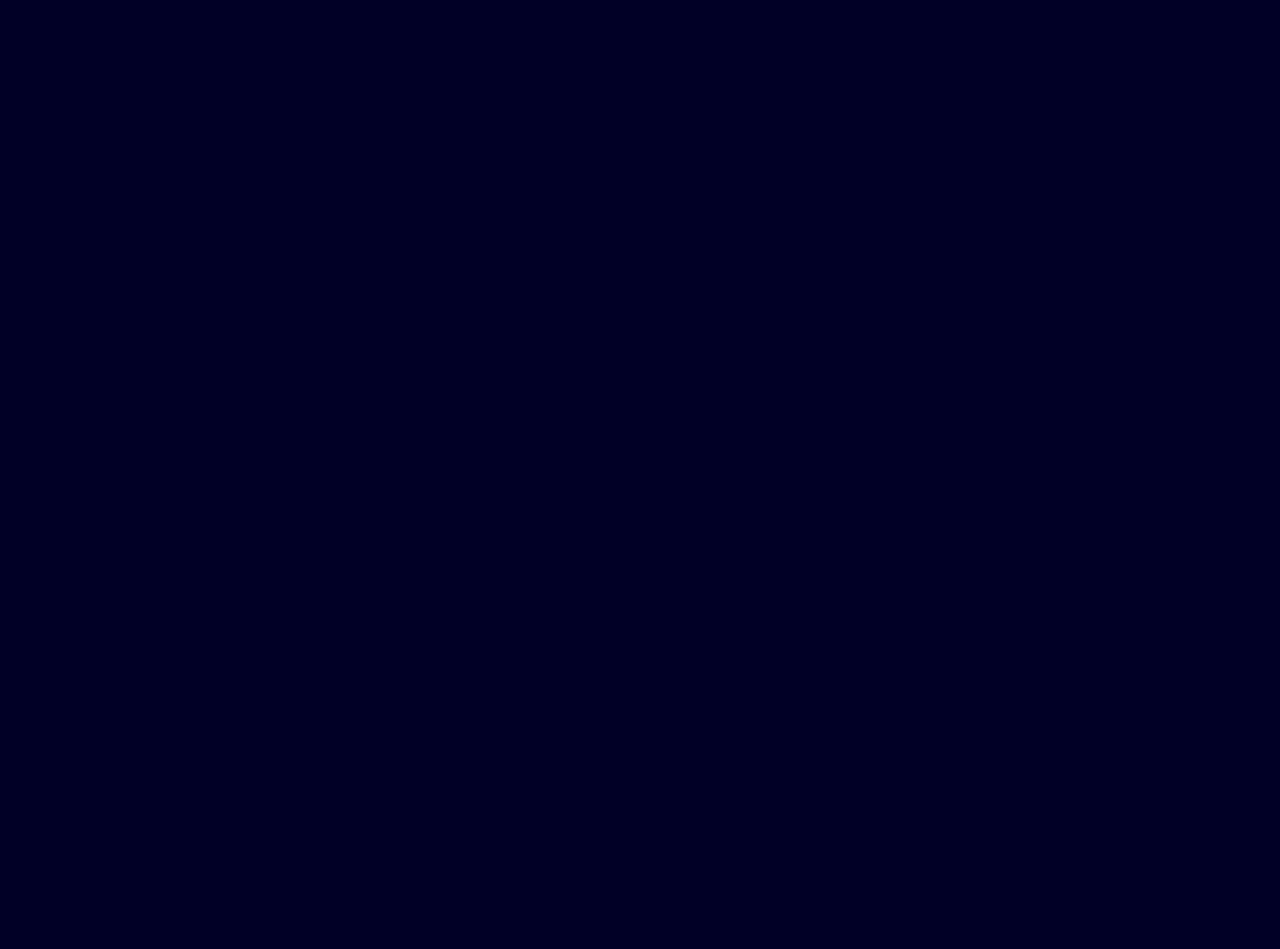
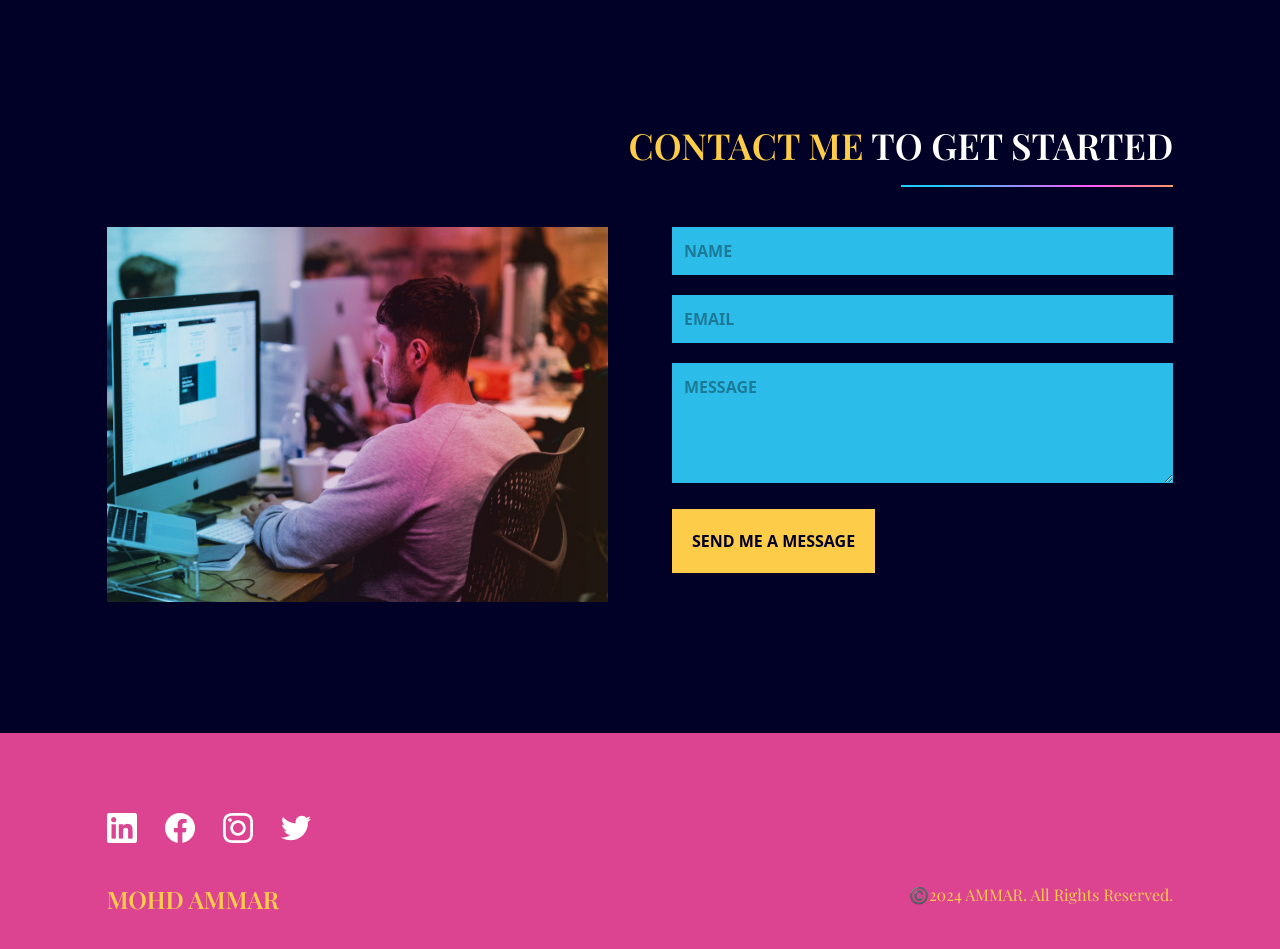
Before and after one commit to ammarkhan575/My-Portfolio, a React (Create React App) app: page / in a window 1280 px wide. Shown: the part 3380-4329 px from the top of the page. Before the commit the page ends 3313 px from the top, so only its background shows below. Built offline with nearby package versions, Linux system fonts and the light colour scheme.

Commit message:
completed contact section and footer

```diff
--- a/package.json
+++ b/package.json
@@ -10,6 +10,7 @@
     "react": "^18.2.0",
     "react-anchor-link-smooth-scroll": "^1.0.12",
     "react-dom": "^18.2.0",
+    "react-hook-form": "^7.49.3",
     "react-icons": "^5.0.1",
     "react-scripts": "5.0.1",
     "web-vitals": "^2.1.4"
--- a/src/App.js
+++ b/src/App.js
@@ -6,6 +6,9 @@
 import LineGradient from './components/LineGradient';
 import MySkills from "./scenes/MySkills";
 import Projects from "./scenes/Projects";
+import Contact from "./scenes/Contact";
+import Footer from './scenes/Footer';
+
 function App() {
   const [isTopOfPage, setIsTopOfPage] = useState(true);
   const [selectedPage, setSelectedPage] = useState("home");
@@ -46,9 +49,13 @@
       <div className="w-5/6 mx-auto md:h-full">
         <MySkills/>
       </div>
-      <div className="w-5/6 mx-auto md:h-full">
+      <div className="w-5/6 mx-auto">
         <Projects/>
       </div>
+      <div className="w-5/6 mx-auto md:h-full">
+        <Contact/>
+      </div>
+      <Footer />
     </div>
   );
 }
--- /dev/null
+++ b/src/scenes/Contact.jsx
@@ -0,0 +1,134 @@
+import LineGradient from "../components/LineGradient";
+import { useForm } from 'react-hook-form';
+import { motion } from 'framer-motion';
+import contact from '../assets/contact-image.jpeg';
+
+const Contact = () => {
+    const {
+        register,
+        trigger,
+        formState: { errors }
+    } = useForm();
+
+    const onSubmit = async (e) => {
+        const isValid = await trigger();
+        if (!isValid) {
+            e.preventDefault();
+        }
+    }
+    return (
+        <section id="contact" className="py-48">
+            {/* HEADING */}
+            <motion.div
+                className="flex justify-end w-full"
+                initial="hidden"
+                whileInView="visible"
+                viewport={{ once: true, }}
+                transiton={{ delay: 0.2, duration: 0.2 }}
+                variants={{
+                    hidden: { opacity: 0, x: -50 },
+                    visible: { opacity: 1, x: 0 }
+                }}>
+                <div>
+                    <p className="font-playfair font-semibold text-4xl">
+                        <span className="text-yellow ">CONTACT ME</span> TO GET STARTED
+                    </p>
+                    <div className="flex md:justify-end my-5">
+                        <LineGradient width="w-2/4" />
+                    </div>
+                </div>
+            </motion.div>
+            {/* FORM & IMAGE */}
+            <div className="md:flex md:justify-between gap-16 mt-5">
+                <motion.div
+                    className="basis-1/2 flex justify-center"
+                    initial="hidden"
+                    whileInView="visible"
+                    viewport={{ once: true, }}
+                    transiton={{ duration: 0.5 }}
+                    variants={{
+                        hidden: { opacity: 0, y: 50 },
+                        visible: { opacity: 1, y: 0 }
+                    }}>
+                    <img src={contact} alt="contact" />
+                </motion.div>
+                <motion.div
+                    className="basis-1/2 mt-10 md:mt-0"
+                    initial="hidden"
+                    whileInView="visible"
+                    viewport={{ once: true, }}
+                    transiton={{ delay: 0.2, duration: 0.5 }}
+                    variants={{
+                        hidden: { opacity: 0, y: 50 },
+                        visible: { opacity: 1, y: 0 }
+                    }}>
+                    <form
+                        target="_blank"
+                        onSubmit={onSubmit}
+                        action="https://formsubmit.co/ammarkhan575@gmail.com"
+                        method="POST"
+                    >
+                        <input className="w-full bg-blue font-semibold placeholder-opaque-black p-3"
+                            type="text"
+                            placeholder="NAME"
+                            {...register("name", {
+                                required: true,
+                                maxLength: 100
+                            })}
+                        />
+                        {
+                            errors.name && (
+                                <p className="text-red mt-1">
+                                    {errors.message.type === "required" && "This field is required."}
+                                    {errors.message.type === "maxLength" && "Max length is 100 char."}
+                                </p>
+                            )
+                        }
+                        <input className="w-full bg-blue font-semibold placeholder-opaque-black p-3 mt-5"
+                            type="text"
+                            placeholder="EMAIL"
+                            {...register("email", {
+                                required: true,
+                                pattern: /^[A-Z0-9._%+-]+@[A-Z0-9.-]+\.[A-Z]{2,}$/i,
+                            })}
+                        />
+                        {errors.email && (
+                            <p className="text-red mt-1">
+                                {errors.email.type === "required" && "This field is required."}
+                                {errors.email.type === "pattern" && "Invalid email address."}
+                            </p>
+                        )}
+
+                        <textarea
+                            className="w-full bg-blue font-semibold placeholder-opaque-black p-3 mt-5"
+                            name="message"
+                            placeholder="MESSAGE"
+                            rows="4"
+                            cols="50"
+                            {...register("message", {
+                                required: true,
+                                maxLength: 2000,
+                            })}
+                        />
+                        {errors.message && (
+                            <p className="text-red mt-1">
+                                {errors.message.type === "required" &&
+                                    "This field is required."}
+                                {errors.message.type === "maxLength" &&
+                                    "Max length is 2000 char."}
+                            </p>
+                        )}
+                        <button
+                            className="p-5 bg-yellow font-semibold text-deep-blue mt-5 hover:bg-red hover:text-white transition duration-500"
+                            type="submit"
+                        >
+                            SEND ME A MESSAGE
+                        </button>
+                    </form>
+                </motion.div>
+            </div>
+        </section>
+    )
+}
+
+export default Contact;
--- /dev/null
+++ b/src/scenes/Footer.jsx
@@ -0,0 +1,17 @@
+import SocialMediaIcons from "../components/SocialMediaIcons"
+
+const Footer = ()=>{
+    return(
+        <footer className="h-64 bg-red pt-10">
+            <div className="w-5/6 mx-auto">
+                <SocialMediaIcons/>
+                <div className="md:flex justify-center md:justify-between text-center">
+                    <p className="font-playfair font-semibold text-2xl text-yellow">MOHD AMMAR</p>
+                    <p className="font-playfair text-md text-yellow">©️2024 AMMAR. All Rights Reserved.</p>
+                </div>
+            </div>
+        </footer>
+    )
+}
+
+export default Footer;
--- a/src/scenes/MySkills.jsx
+++ b/src/scenes/MySkills.jsx
@@ -7,7 +7,7 @@
     const isAboveMediumScreens = useMediaQuery('min-width: 1060px');
 
     return (
-        <section id='#skills' className="pt-10 pb-24">
+        <section id='skills' className="pt-10 pb-24">
             {/* HEADER AND IMAGE SECTION */}
             <div className="md:flex md:gap-16 mt-32 md:justify-between">
                 <motion.div
```
Also changed, not shown: 1 other file (tests, documents, lock files or other folders).
